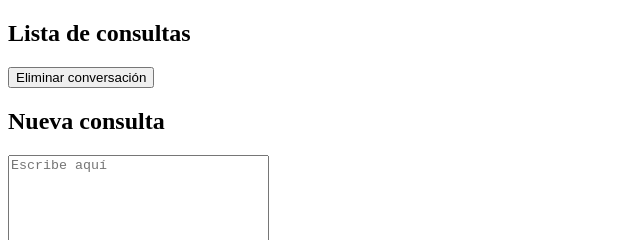
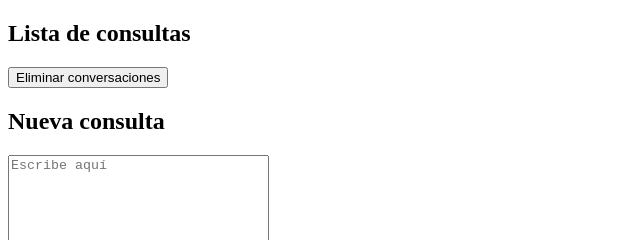
Before and after one commit to santicoru/habProject, a website: page www/consult.html in a window 1280 px wide. Shown: the top 240 px of the page, 0-640 px from the left. Drawn offline with Linux system fonts and the light colour scheme.

Commit message:
Update consult.html

```diff
--- a/www/consult.html
+++ b/www/consult.html
@@ -6,13 +6,15 @@
     <meta http-equiv="X-UA-Compatible" content="ie=edge" />
     <title>Consultas</title>
   </head>
+
   <body>
+
     <header></header>
 
     <section class="list">
       <h2>Lista de consultas</h2>
       <ul></ul>
-      <button>Eliminar conversación</button>
+      <button>Eliminar conversaciones</button>
     </section>
 
     <section class="newConsult">
@@ -29,5 +31,6 @@
     </section>
 
     <footer></footer>
+
   </body>
 </html>
```
